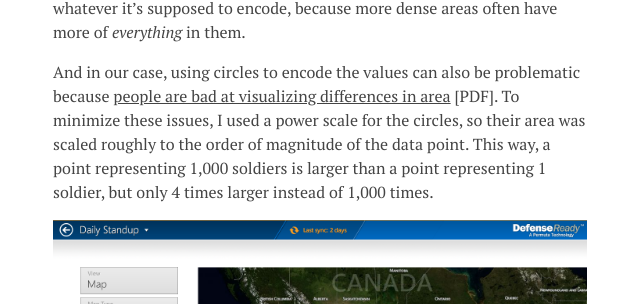
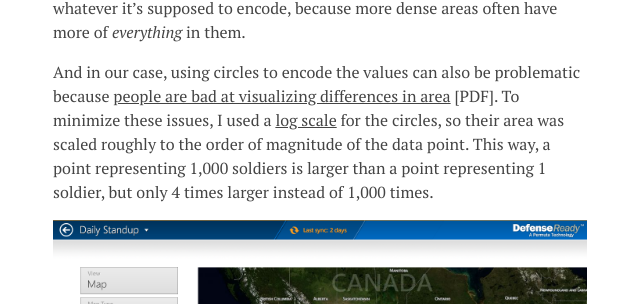
Before and after one commit to mniebling/mniebling.github.io, a Jekyll site: the page built from Projects/DailyStandup/index.md, in a window 1280 px wide and 900 px high, scrolled down 4248 px. Shown: the part 175-479 px from the top of the window, without its empty margins (319-959 px from the left). Built offline with Jekyll 4.4.1, drawn with Linux system fonts in a browser that asks for light colours; Markdown is read by kramdown in place of the engine named in the settings.

Commit message:
Add link

```diff
--- a/Projects/DailyStandup/index.md
+++ b/Projects/DailyStandup/index.md
@@ -75,7 +75,7 @@ Another interesting visualization is the map view, where soldiers are plotted ge
 
 However, these types of geographic displays are very often misleading. For one thing, a map chart can end up encoding [population density](http://junkcharts.typepad.com/junk_charts/2010/08/different-pictures-of-unemployment-.html) instead of whatever it's supposed to encode, because more dense areas often have more of *everything* in them.
 
-And in our case, using circles to encode the values can also be problematic because [people are bad at visualizing differences in area](http://www.perceptualedge.com/articles/08-21-07.pdf) [PDF]. To minimize these issues, I used a power scale for the circles, so their area was scaled roughly to the order of magnitude of the data point. This way, a point representing 1,000 soldiers is larger than a point representing 1 soldier, but only 4 times larger instead of 1,000 times.
+And in our case, using circles to encode the values can also be problematic because [people are bad at visualizing differences in area](http://www.perceptualedge.com/articles/08-21-07.pdf) [PDF]. To minimize these issues, I used a [log scale](http://en.wikipedia.org/wiki/Logarithmic_scale) for the circles, so their area was scaled roughly to the order of magnitude of the data point. This way, a point representing 1,000 soldiers is larger than a point representing 1 soldier, but only 4 times larger instead of 1,000 times.
 
 ![DailyStandup: Map view]({{site.img}}/projects/dailystandup/map.png)
 
```
